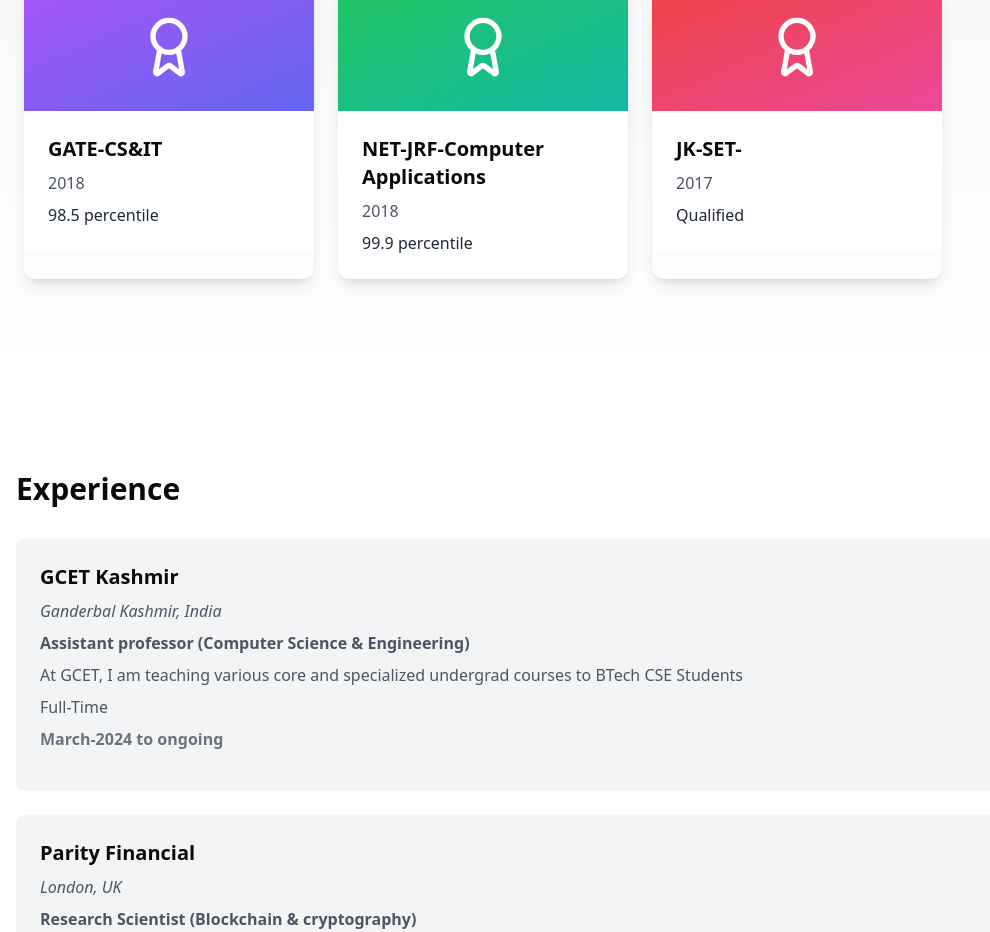
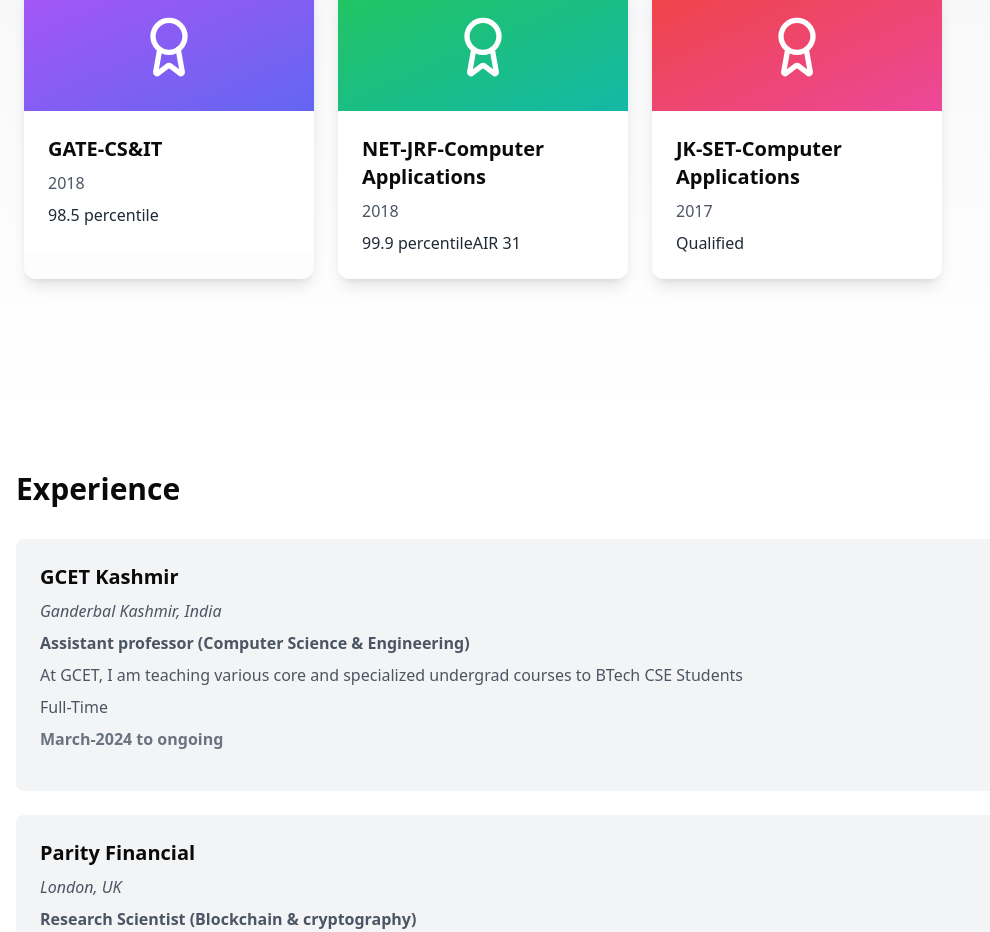
Before and after one commit to AUQIB92/personal_portfolio, a Next.js app: page / in a window 1280 px wide. Shown: the part 980-1912 px from the top of the page, without its empty margins (0-990 px from the left). Built offline with nearby package versions, Linux system fonts and the light colour scheme.

Commit message:
Added Exams Qualified  Section with change

```diff
--- a/components/ExamQualifications.jsx
+++ b/components/ExamQualifications.jsx
@@ -4,8 +4,8 @@ import { Award } from 'lucide-react'
 export default function ExamQualifications() {
   const qualifications = [
     { name: "GATE",subject:"CS&IT", year: "2018", score: "98.5 percentile", color: "from-purple-500 to-indigo-500" },
-    { name: "NET-JRF", subject:"Computer Applications", year: "2018", score: "99.9 percentile",rankscore: "AIR 31", color: "from-green-500 to-teal-500" },
-    { name: "JK-SET", year: "2017", score: "Qualified", color: "from-red-500 to-pink-500" },
+    { name: "NET-JRF", subject:"Computer Applications", year: "2018", score: "99.9 percentile",rank: "AIR 31", color: "from-green-500 to-teal-500" },
+    { name: "JK-SET", subject:"Computer Applications", year: "2017", score: "Qualified", color: "from-red-500 to-pink-500" },
 
   ]
 
@@ -35,7 +35,7 @@ export default function ExamQualifications() {
                 <h3 className="text-xl font-semibold mb-2">{qual.name}-{qual.subject}</h3>
 
                 <p className="text-gray-600 mb-2">{qual.year}</p>
-                <p className="text-gray-800 font-medium">{qual.score}</p>
+                <p className="text-gray-800 font-medium">{qual.score}{qual.rank}</p>
               </div>
             </div>
           ))}
```
